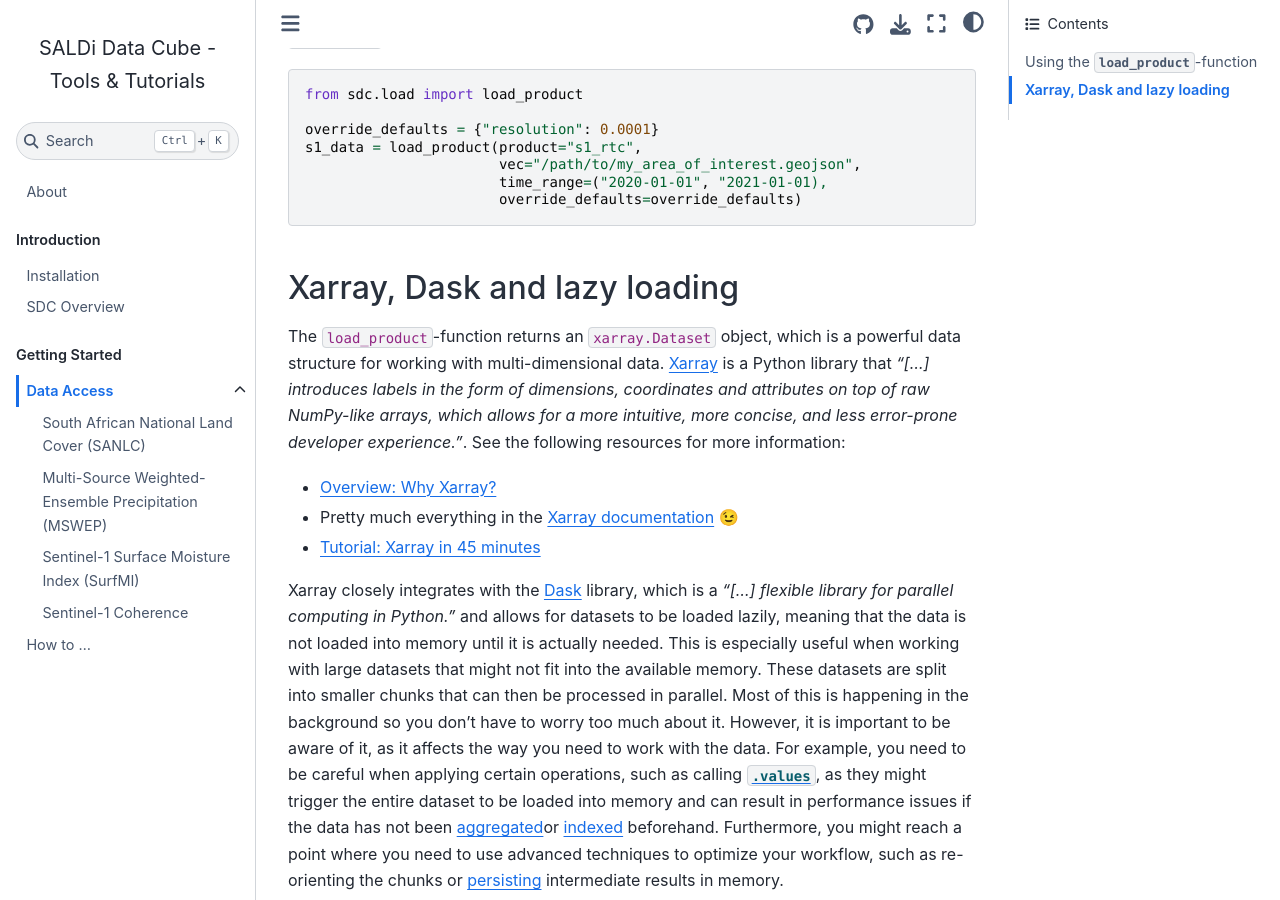
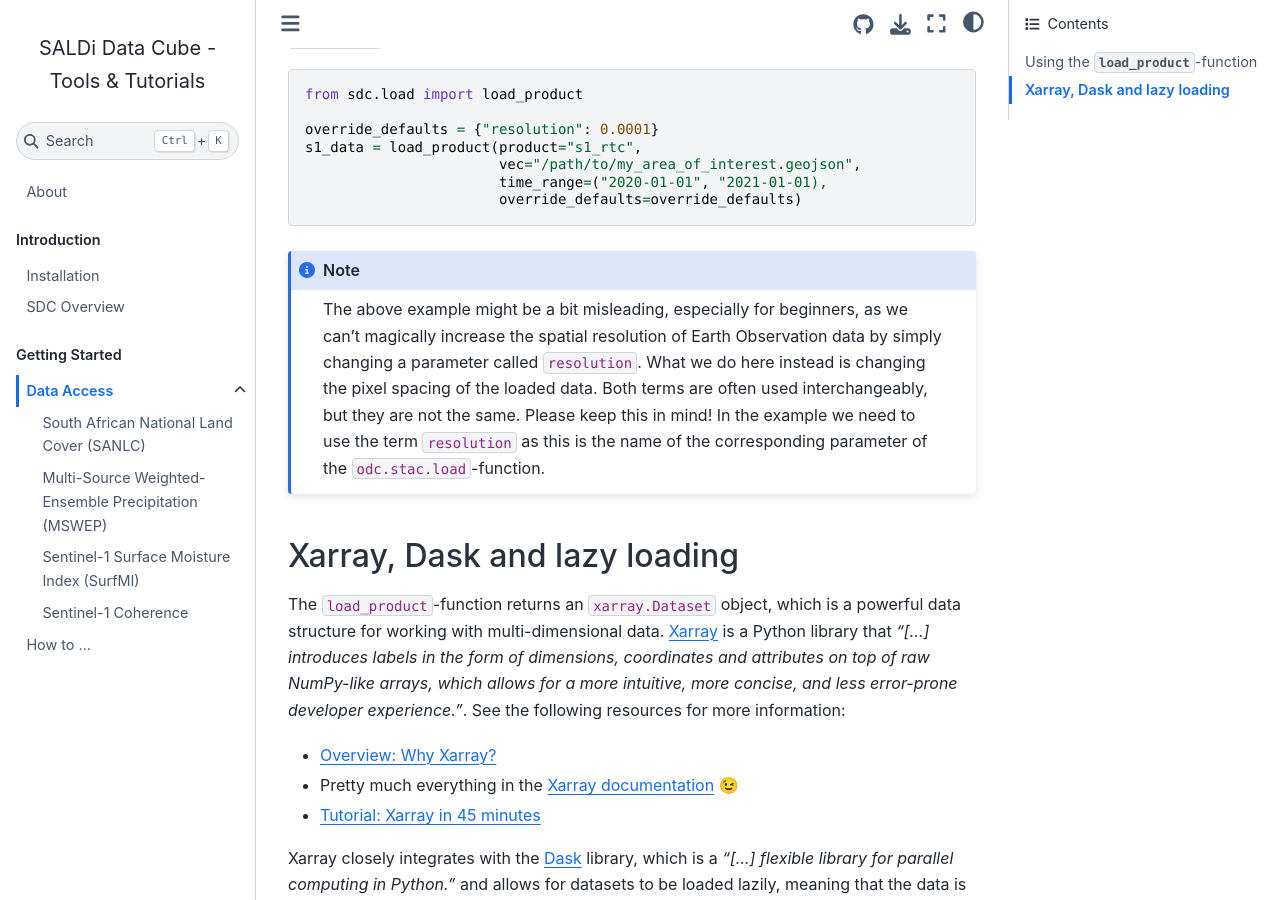
Before and after one commit to Jena-Earth-Observation-School/sdc-tools, a Jupyter Book: the page built from docs/content/02_Getting_Started/01_00_Data_Access.md, in a window 1280 px wide and 900 px high, scrolled down 2998 px. Built offline with Jupyter Book 1.0.4 settings and Sphinx 7.4.7 and the Sphinx Book theme 1.1.4, drawn with Linux system fonts in a browser that asks for light colours; pages that are not in the unit, such as notebooks, are missing from menus.

Commit message:
[docs] add note about resolution in 01_00_Data_Access.md

````diff
--- a/docs/content/02_Getting_Started/01_00_Data_Access.md
+++ b/docs/content/02_Getting_Started/01_00_Data_Access.md
@@ -127,6 +127,16 @@ s1_data = load_product(product="s1_rtc",
                        override_defaults=override_defaults)
 ```
 
+```{note}
+The above example might be a bit misleading, especially for beginners, as we
+can't magically increase the spatial resolution of Earth Observation data by
+simply changing a parameter called `resolution`. What we do here instead is
+changing the pixel spacing of the loaded data. Both terms are often used
+interchangeably, but they are not the same. Please keep this in mind! In the
+example we need to use the term `resolution` as this is the name of the
+corresponding parameter of the `odc.stac.load`-function.
+```
+
 (xarray-dask-intro)=
 ## Xarray, Dask and lazy loading
 
````
